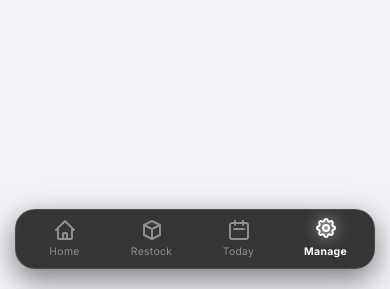
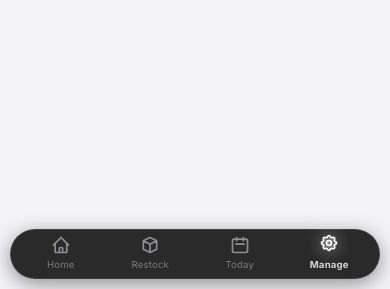
Before and after one commit to Irshaduu/formula-stock, a Django app: page /manage/staff/add/ in a window 390 px wide. Shown: the part 555-844 px from the top of the page. Run offline with Django 4.2, Linux system fonts and the light colour scheme; a user stored in the database is signed in.

Commit message:
style: Slim Down Mobile Dock (50px Height, 20px Icons)

```diff
--- a/consumables/static/css/mobile_nav.css
+++ b/consumables/static/css/mobile_nav.css
@@ -26,17 +26,20 @@
         justify-content: space-around;
         align-items: center;
         position: fixed;
-        bottom: 20px;
-        left: 15px;
-        right: 15px;
-        height: 60px;
-        background: rgba(20, 20, 20, 0.85);
-        /* Dark Glass */
+        bottom: 10px;
+        /* Lower position */
+        left: 10px;
+        right: 10px;
+        height: 50px;
+        /* Much slimmer */
+        background: rgba(20, 20, 20, 0.9);
+        /* Slightly darker for contrast */
         backdrop-filter: blur(16px);
         -webkit-backdrop-filter: blur(16px);
-        border-radius: 20px;
+        border-radius: 25px;
+        /* Pill shape */
         border: 1px solid rgba(255, 255, 255, 0.1);
-        box-shadow: 0 10px 30px rgba(0, 0, 0, 0.5);
+        box-shadow: 0 5px 20px rgba(0, 0, 0, 0.4);
         z-index: 1000;
         padding: 0 5px;
     }
@@ -58,19 +61,22 @@
 
     /* Icon Styling */
     .nav-icon {
-        width: 24px;
-        height: 24px;
-        margin-bottom: 4px;
+        width: 20px;
+        /* Smaller Icons */
+        height: 20px;
+        margin-bottom: 2px;
         transition: transform 0.3s;
         /* Default State: Outline Only */
         stroke-width: 2px;
     }
 
     .mobile-link .label {
-        font-size: 0.65rem;
+        font-size: 0.6rem;
+        /* Tiny Labels */
         font-weight: 500;
-        letter-spacing: 0.3px;
-        margin-top: -2px;
+        letter-spacing: 0.2px;
+        margin-top: 0;
+        opacity: 0.8;
     }
 
     /* Active State (Glow Effect) */
```
